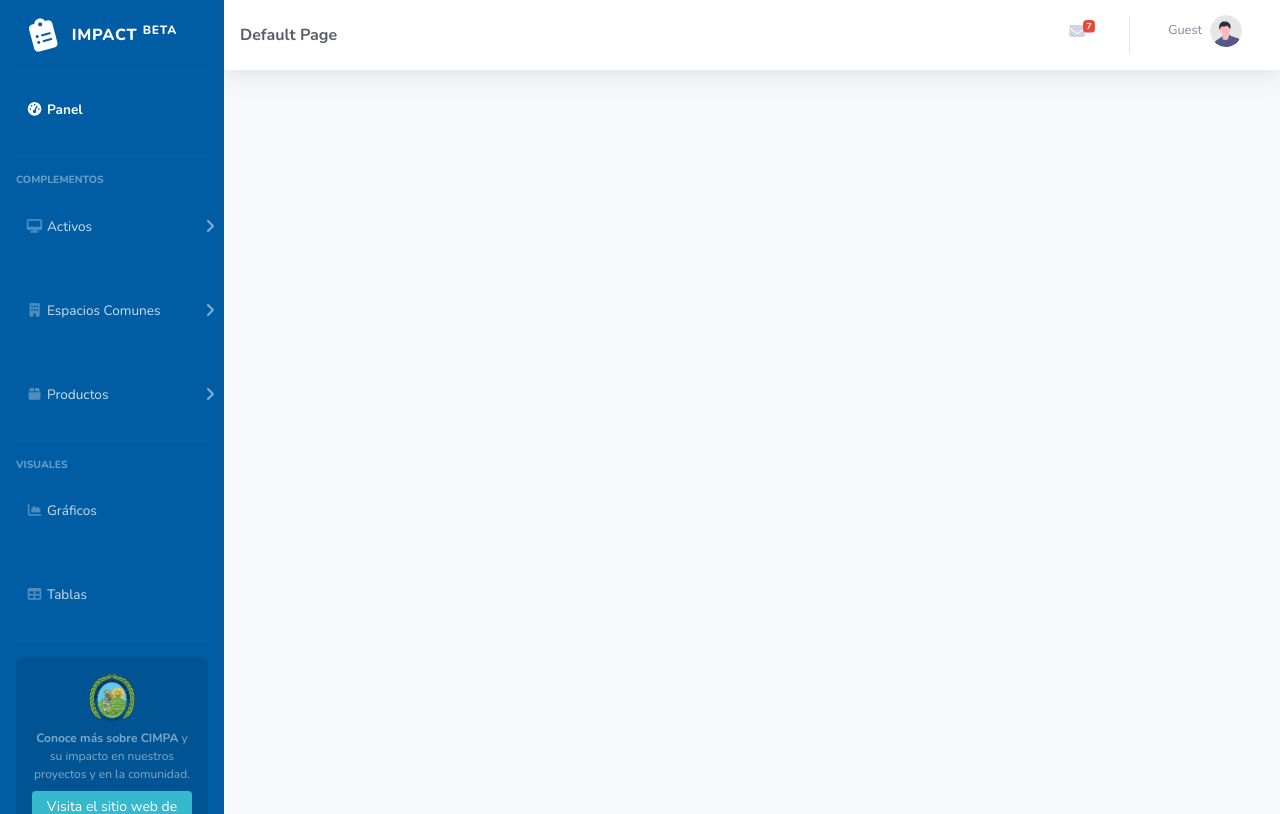
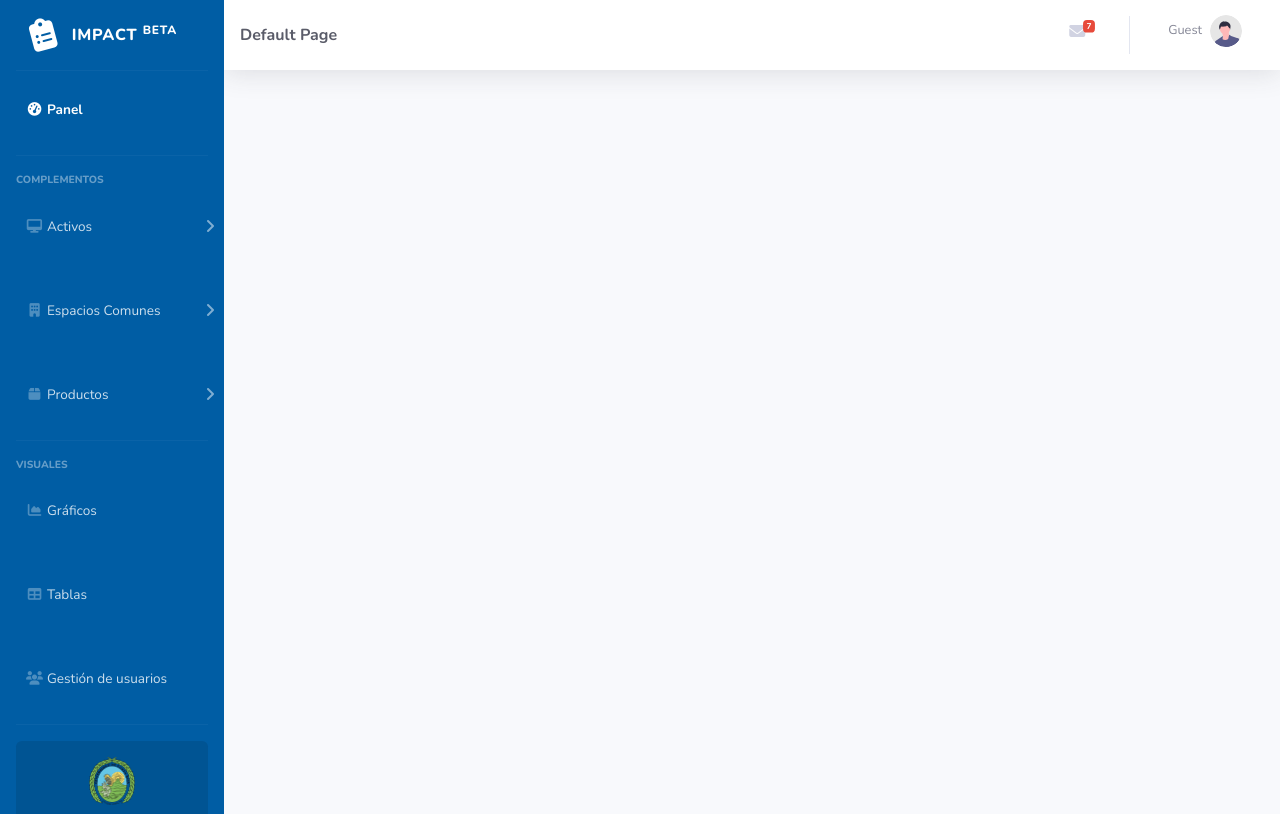
Before and after one commit to felipe-del/impact-app, a React (Vite) app: page /app in a window 1280 px wide. Shown: the top 814 px of the page. Built offline with nearby package versions, Linux system fonts and the light colour scheme.

Commit message:
feat(link): add link on 'Gestión de usarios' for send to "/app/manageUser"

```diff
--- a/src/components/sidebar/sidebar.jsx
+++ b/src/components/sidebar/sidebar.jsx
@@ -113,6 +113,12 @@ const Sidebar = () => {
                     <span>Tablas</span>
                 </Link>
             </li>
+            <li className="nav-item" id="user-item">
+                <Link className="nav-link" to="/app/manageUsers">
+                    <i className="fas fa-fw fa-users"></i>
+                    <span>Gestión de usuarios</span>
+                </Link>
+            </li>
             <hr className="sidebar-divider" />
 
 
```
